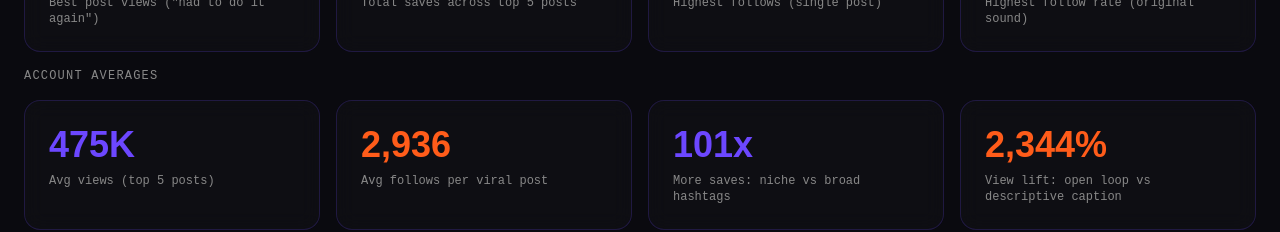
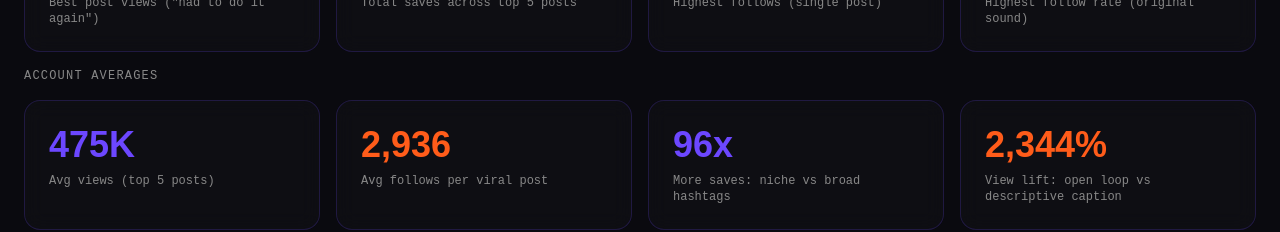
Before and after one commit to akshayiyer23/content-lab, a Next.js app: page / in a window 1280 px wide. Shown: the part 3340-3572 px from the top of the page. Built offline with nearby package versions, Linux system fonts and the light colour scheme.

Commit message:
Update saves comparison from 101x to 96x

```diff
--- a/app/components/PerformanceDashboard.tsx
+++ b/app/components/PerformanceDashboard.tsx
@@ -13,7 +13,7 @@ const row1 = [
 const row2 = [
   { value: '475K', label: 'Avg views (top 5 posts)', accent: '#6c47ff' },
   { value: '2,936', label: 'Avg follows per viral post', accent: '#ff5c1a' },
-  { value: '101x', label: 'More saves: niche vs broad hashtags', accent: '#6c47ff' },
+  { value: '96x', label: 'More saves: niche vs broad hashtags', accent: '#6c47ff' },
   { value: '2,344%', label: 'View lift: open loop vs descriptive caption', accent: '#ff5c1a' },
 ]
 
```
